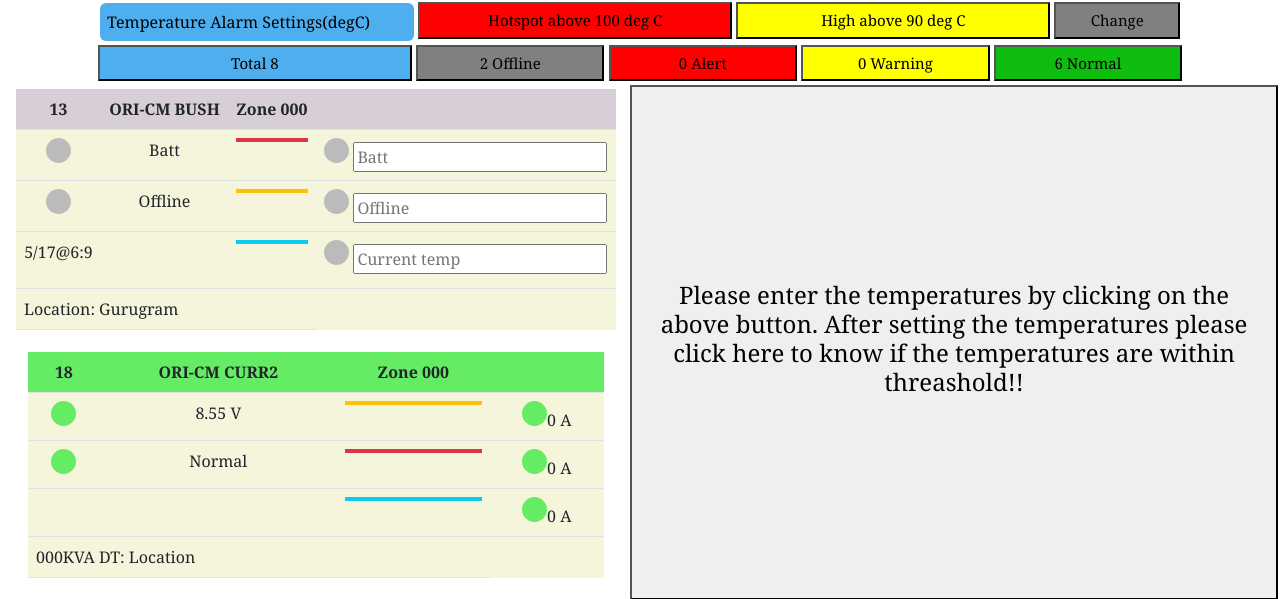
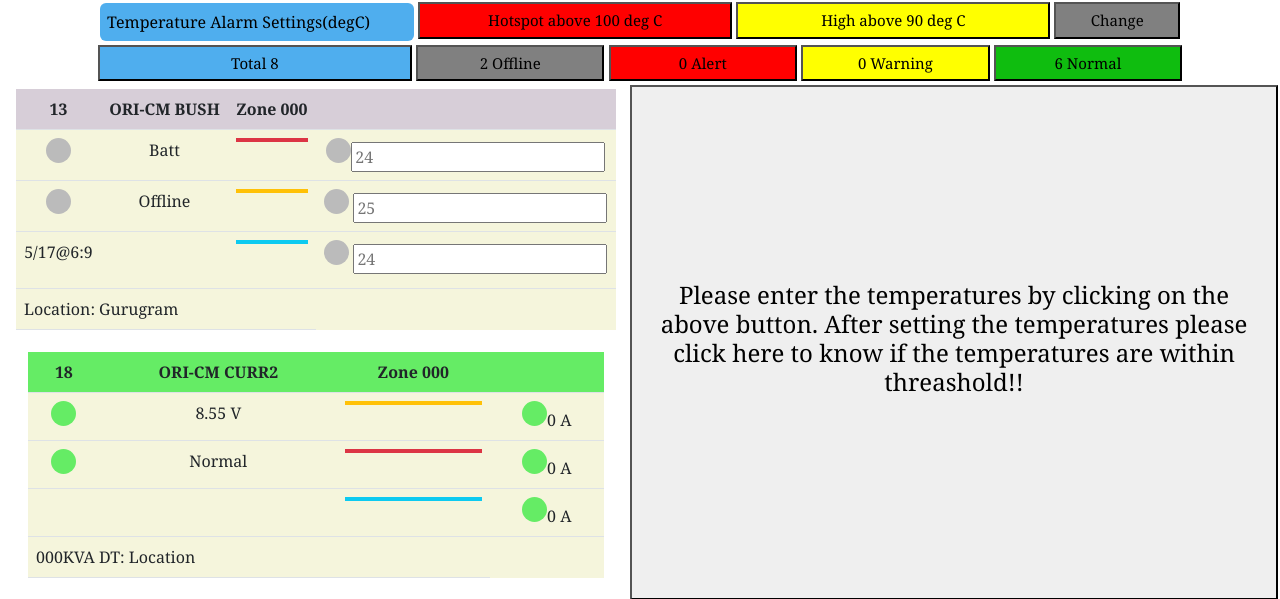
Before and after one commit to pytho321/TemperatureSensor, a Django app: page / in a window 1280 px wide. Shown: the top 599 px of the page. Run offline with Django 4.2, Linux system fonts and the light colour scheme; some libraries are stand-ins or nearby versions.

Commit message:
Update test.html

```diff
--- a/mainapp/templates/test.html
+++ b/mainapp/templates/test.html
@@ -82,7 +82,7 @@
                         <td>Batt</td>
                         <td><div class="progress-bar bg-danger" style="text-align: center;" role="progressbar"
                                 style="width: 50%;" aria-valuenow="50" aria-valuemin="0" aria-valuemax="100"></div></td>
-                        <td><span class="dot"></span> <input type="number" name="batt" value="{{Batt}}" placeholder="Batt"></td>
+                        <td><span class="dot"></span><input defaultValue="24" type="number" name="batt" defaultValue="24" value="{{Batt}}" placeholder="24"></td>
                     </tr>
                     <tr>
                         <td><span class="dot"></span></td>
@@ -91,7 +91,7 @@
                             <div class="progress-bar bg-warning" style="text-align: center;" role="progressbar"
                                 style="width: 50%;" aria-valuenow="50" aria-valuemin="0" aria-valuemax="100"></div>
                         </td>
-                        <td><span class="dot"></span> <input type="number" name="offline" value="{{Offline}}" placeholder="Offline"></td>
+                        <td><span class="dot"></span> <input type="number" name="offline" value="{{Offline}}" placeholder="25"></td>
                     </tr>
                     <tr>
                         <td><p><span id="datetime"></span></p></td>
@@ -100,7 +100,7 @@
                             <div class="progress-bar bg-info" style="text-align: center;" role="progressbar"
                                 style="width: 50%;" aria-valuenow="50" aria-valuemin="0" aria-valuemax="100"></div>
                         </td>
-                        <td><span class="dot"></span> <input type="number" name="current" value="{{Current}}" placeholder="Current temp"></td>
+                        <td><span class="dot"></span> <input type="number" name="current" value="{{Current}}" placeholder="24"></td>
                     </tr>
                     <tr>
                         <td colspan="3" style="text-align: left;">Location: Gurugram</td>
```
